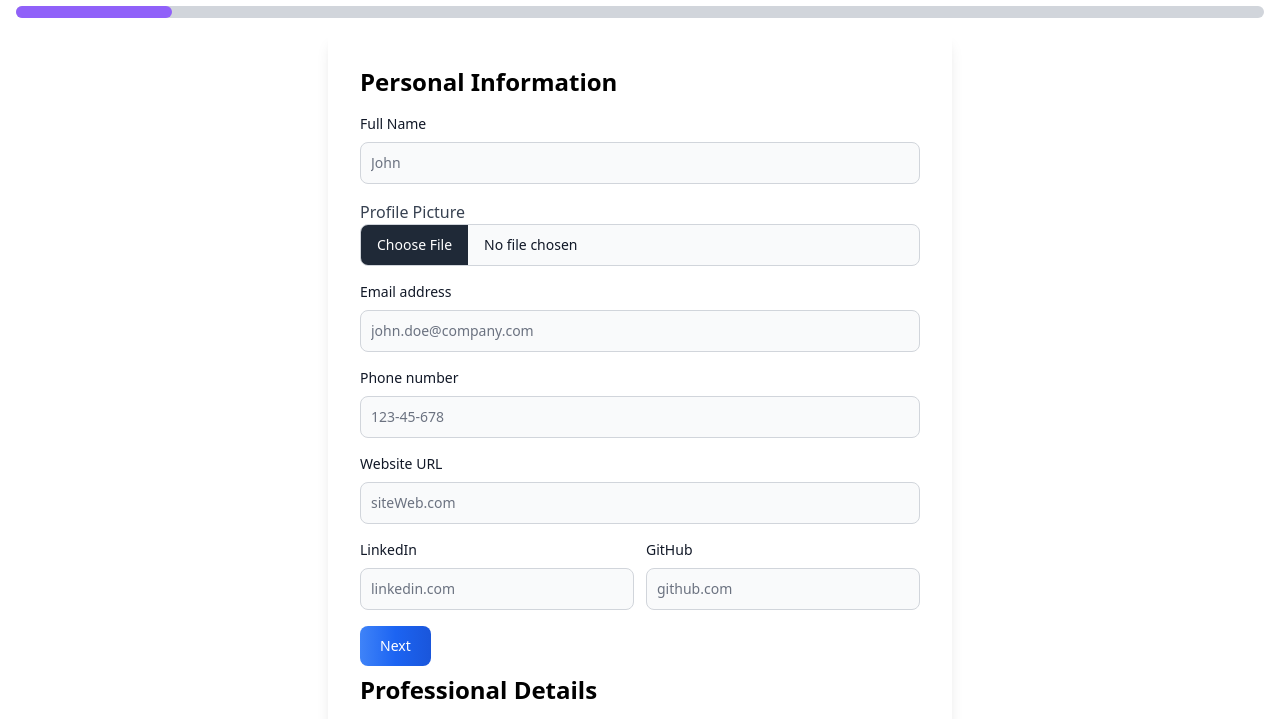
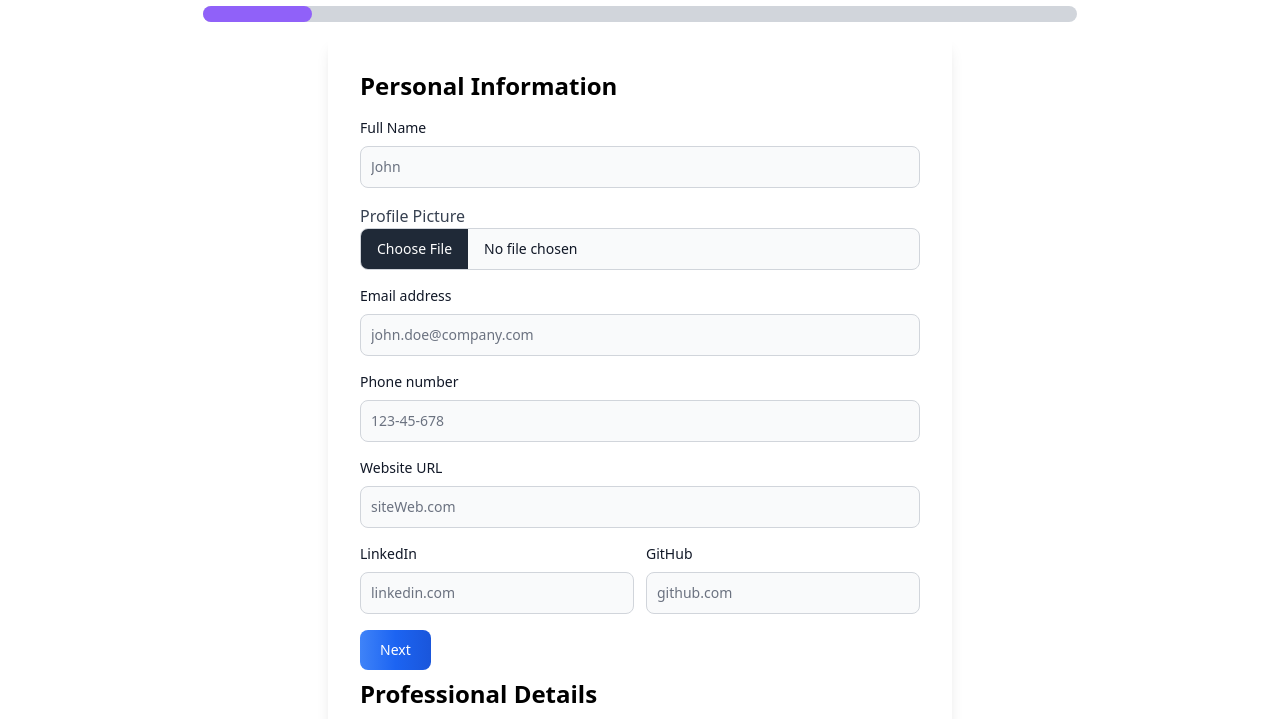
Before and after one commit to Bouanaya/cv-builder, a website: page pages/create.html in a window 1280 px wide. Shown: the part 70-789 px from the top of the page. Drawn offline with Linux system fonts and the light colour scheme.

Commit message:
update progress

```diff
--- a/pages/create.html
+++ b/pages/create.html
@@ -13,8 +13,8 @@
       </h1>
     <!-- Progress Bar -->
       <div class="mt-6">
-        <div class="w-full bg-gray-300 rounded-full h-3 mb-4 ">
-          <div class="bg-purple-500 h-3 rounded-full" id="progress-bar" style="width: 12.5%;"></div>
+        <div class="w-[70%] mx-auto bg-gray-300 rounded-full h-4 mb-4 ">
+          <div class="bg-purple-500 h-4 rounded-full" id="progress-bar" style="width: 12.5%;"></div>
         </div>
       </div>
       <div class="lg:w-[50%] mx-auto rounded shadow-lg p-8">
```
Also changed, not shown: src/output.css.
